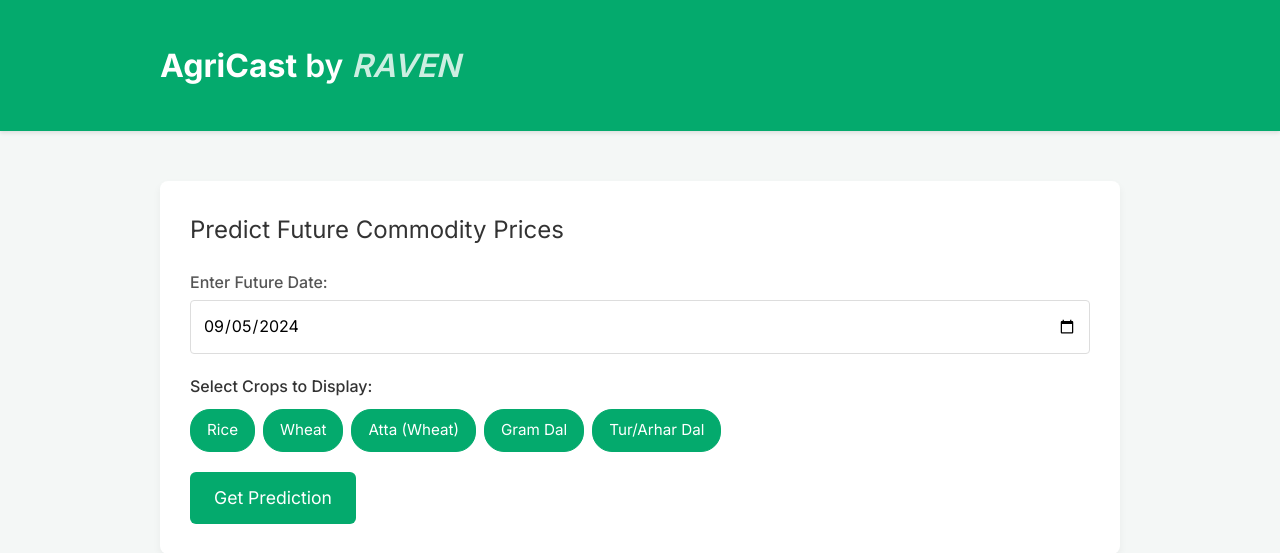
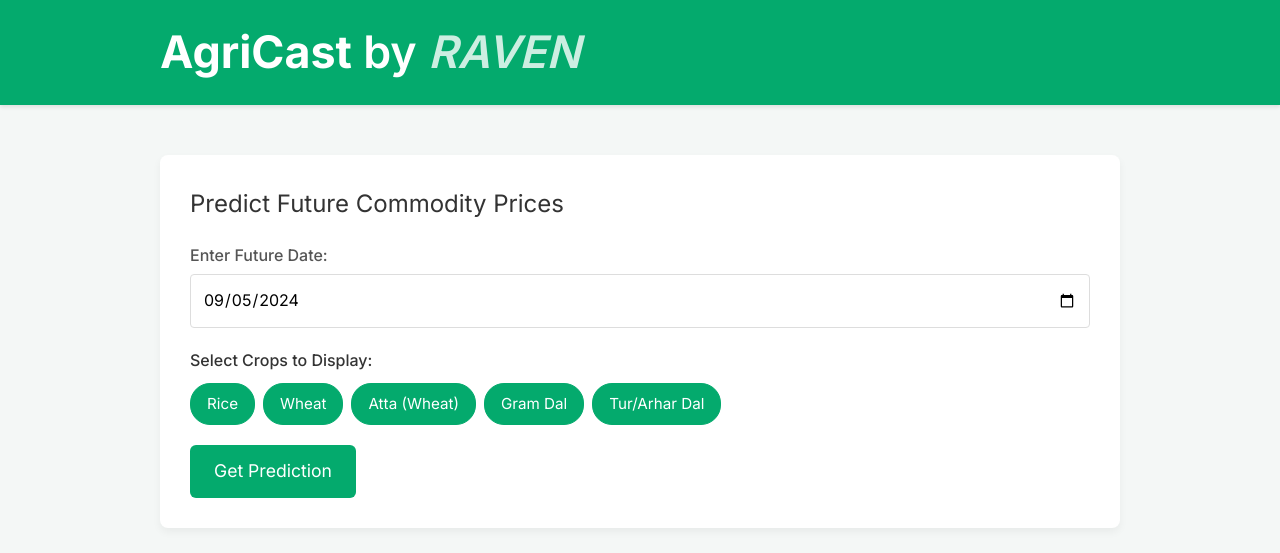
Before and after one commit to gkrishna247/AgriCast, a Flask app: page / in a window 1280 px wide. Shown: the top 553 px of the page. Run offline with Flask 3, Linux system fonts and the light colour scheme.

Commit message:
enhance header styling with improved layout and increased font size

```diff
--- a/static/style.css
+++ b/static/style.css
@@ -37,10 +37,13 @@ header .container {
     display: flex;
     justify-content: space-between;
     align-items: center;
+    max-height: 25px;
+    margin: 0 auto;
+    padding: 20px;
 }
 
 header h1 {
-    font-size: 2rem;
+    font-size: 2.8rem;
     font-weight: 600;
 }
 
```
